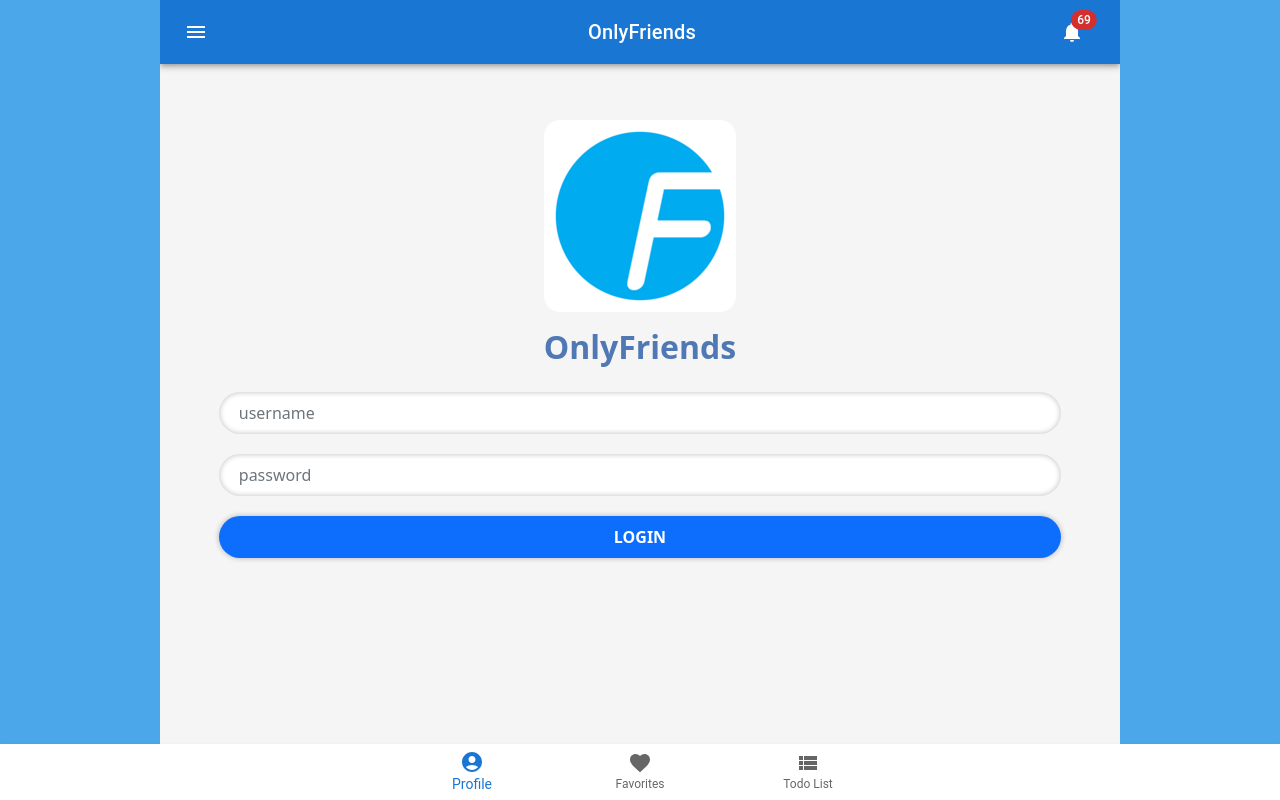
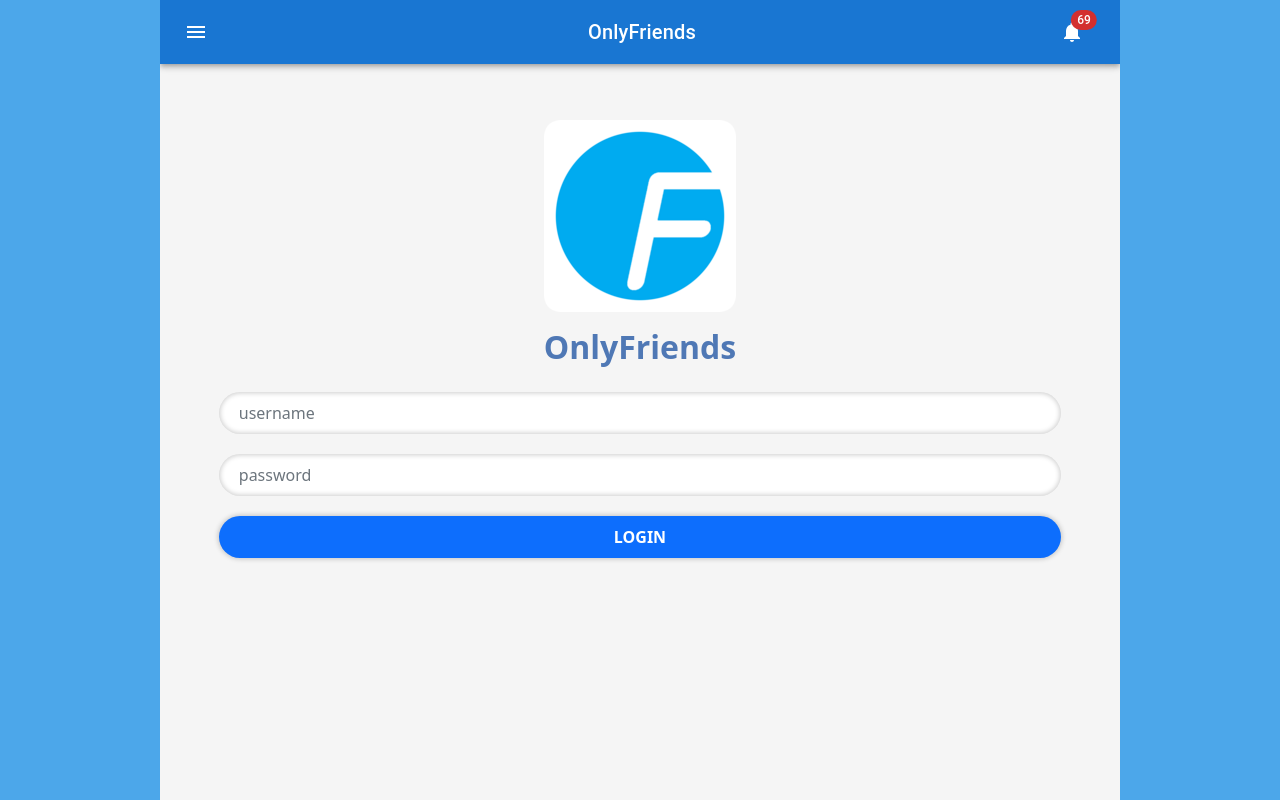
Before and after one commit to c-zhenhao/GA-Project-3, a React (Create React App) app in the folder project-3-react/: page /login in a window 1280 px wide. Built offline with nearby package versions, Linux system fonts and the light colour scheme.

Commit message:
update App.js
hide navbar for logout users

```diff
--- a/project-3-react/src/App.js
+++ b/project-3-react/src/App.js
@@ -2,6 +2,7 @@ import React, { useState, useEffect } from "react";
 import { createGlobalStyle } from "styled-components";
 import { Routes, Route, Navigate } from "react-router-dom";
 import { Container } from "react-bootstrap";
+import { useSelector } from "react-redux";
 import "./assets/normalize.css";
 // import "./assets/skeleton.css";
 import "bootstrap/dist/css/bootstrap.min.css";
@@ -28,6 +29,8 @@ body {
 }`;
 
 function App() {
+  const userId = useSelector((state) => state.user.userId);
+
   const [dimensions, setDimensions] = useState({
     height: window.innerHeight,
     width:
@@ -86,8 +89,8 @@ function App() {
             <Route path="/:id/profile/:target" element={<Profile />} />
             <Route path="/*" element={<Navigate replace to="/" />} />
           </Routes>
-          <NavBottom />
         </Container>
+        {userId && <NavBottom />}
       </main>
     </>
   );
```
